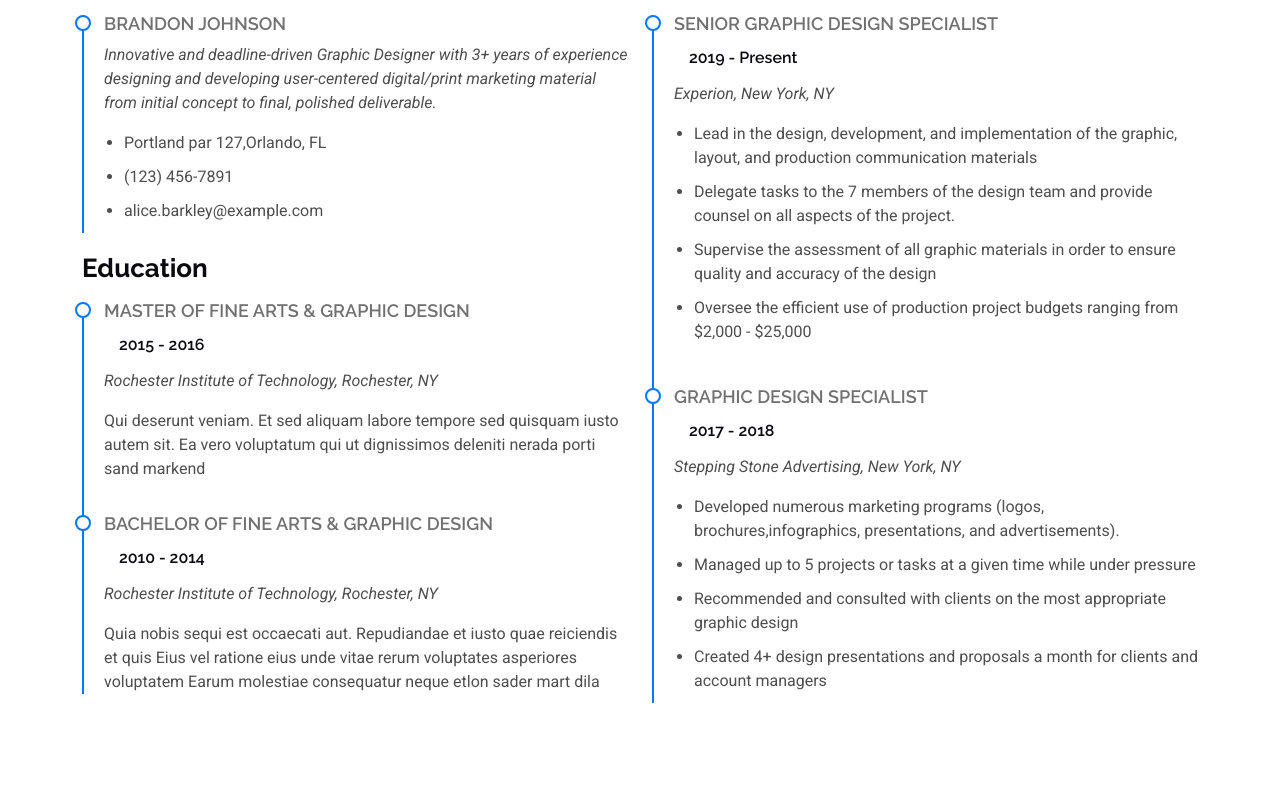
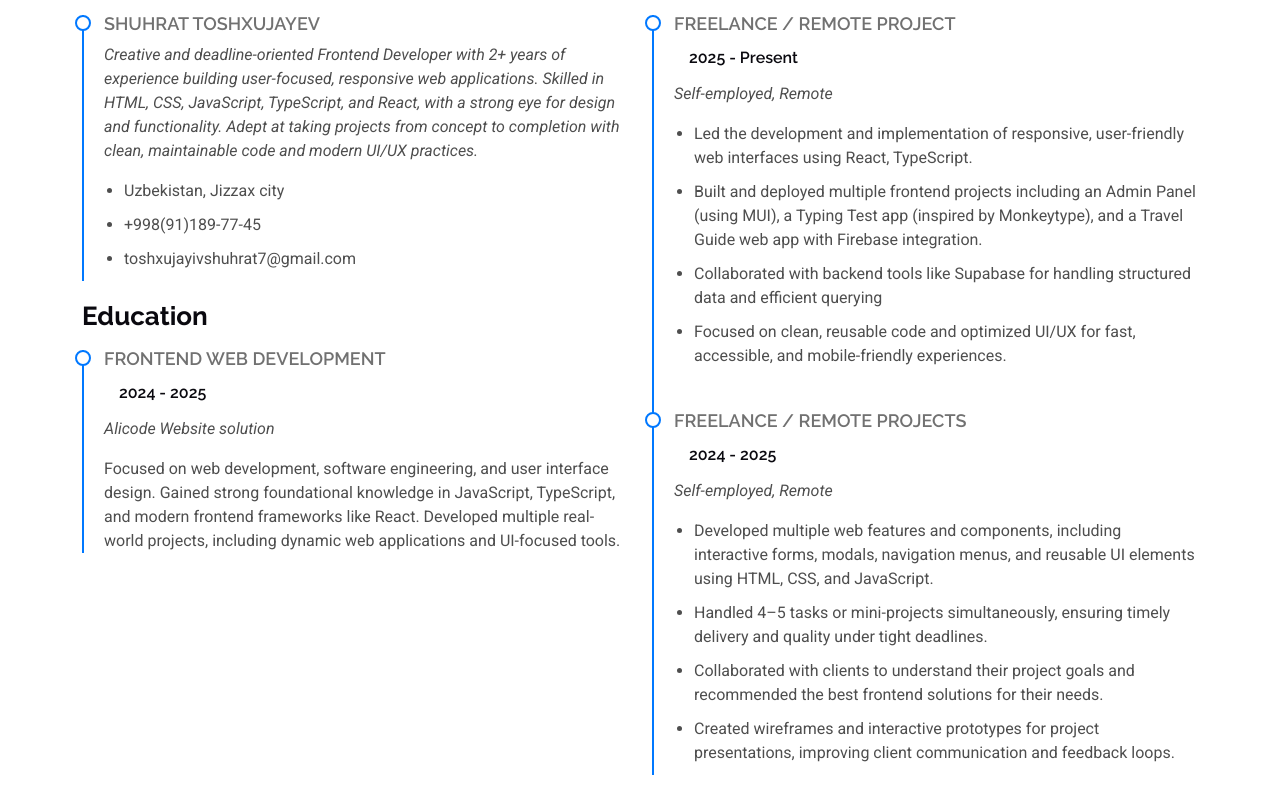
Before and after one commit to shuhrat71/Portfolio, a plain HTML site: page index.html in a window 1280 px wide. Shown: the part 1821-2620 px from the top of the page. Drawn offline with Linux system fonts and the light colour scheme.

Commit message:
Update index.html with new personal details, skills, and professional experience

```diff
--- a/index.html
+++ b/index.html
@@ -179,55 +179,49 @@
             <h3 class="resume-title">Sumary</h3>
 
             <div class="resume-item pb-0">
-              <h4>Brandon Johnson</h4>
-              <p><em>Innovative and deadline-driven Graphic Designer with 3+ years of experience designing and developing user-centered digital/print marketing material from initial concept to final, polished deliverable.</em></p>
+              <h4>Shuhrat Toshxujayev</h4>
+              <p><em>Creative and deadline-oriented Frontend Developer with 2+ years of experience building user-focused, responsive web applications. Skilled in HTML, CSS, JavaScript, TypeScript, and React, with a strong eye for design and functionality. Adept at taking projects from concept to completion with clean, maintainable code and modern UI/UX practices.</em></p>
               <ul>
-                <li>Portland par 127,Orlando, FL</li>
-                <li>(123) 456-7891</li>
-                <li>alice.barkley@example.com</li>
+                <li>Uzbekistan, Jizzax city</li>
+                <li>+998(91)189-77-45</li>
+                <li>toshxujayivshuhrat7@gmail.com</li>
               </ul>
             </div><!-- Edn Resume Item -->
 
             <h3 class="resume-title">Education</h3>
             <div class="resume-item">
-              <h4>Master of Fine Arts &amp; Graphic Design</h4>
-              <h5>2015 - 2016</h5>
-              <p><em>Rochester Institute of Technology, Rochester, NY</em></p>
-              <p>Qui deserunt veniam. Et sed aliquam labore tempore sed quisquam iusto autem sit. Ea vero voluptatum qui ut dignissimos deleniti nerada porti sand markend</p>
+              <h4>Frontend Web Development</h4>
+              <h5>2024 - 2025</h5>
+              <p><em>Alicode Website solution</em></p>
+              <p>Focused on web development, software engineering, and user interface design. Gained strong foundational knowledge in JavaScript, TypeScript, and modern frontend frameworks like React. Developed multiple real-world projects, including dynamic web applications and UI-focused tools.</p>
             </div><!-- Edn Resume Item -->
-
-            <div class="resume-item">
-              <h4>Bachelor of Fine Arts &amp; Graphic Design</h4>
-              <h5>2010 - 2014</h5>
-              <p><em>Rochester Institute of Technology, Rochester, NY</em></p>
-              <p>Quia nobis sequi est occaecati aut. Repudiandae et iusto quae reiciendis et quis Eius vel ratione eius unde vitae rerum voluptates asperiores voluptatem Earum molestiae consequatur neque etlon sader mart dila</p>
-            </div><!-- Edn Resume Item -->
-
           </div>
 
           <div class="col-lg-6" data-aos="fade-up" data-aos-delay="200">
             <h3 class="resume-title">Professional Experience</h3>
             <div class="resume-item">
-              <h4>Senior graphic design specialist</h4>
-              <h5>2019 - Present</h5>
-              <p><em>Experion, New York, NY </em></p>
+              <h4>Freelance / Remote Project</h4>
+              <h5>2025 - Present</h5>
+              <p><em>Self-employed, Remote</em></p>
               <ul>
-                <li>Lead in the design, development, and implementation of the graphic, layout, and production communication materials</li>
-                <li>Delegate tasks to the 7 members of the design team and provide counsel on all aspects of the project. </li>
-                <li>Supervise the assessment of all graphic materials in order to ensure quality and accuracy of the design</li>
-                <li>Oversee the efficient use of production project budgets ranging from $2,000 - $25,000</li>
+                <li>Led the development and implementation of responsive, user-friendly web interfaces using React, TypeScript.</li>
+                <li>Built and deployed multiple frontend projects including an Admin Panel (using MUI), a Typing Test app (inspired by Monkeytype), and a Travel Guide web app with Firebase integration. </li>
+                <li>Collaborated with backend tools like Supabase for handling structured data and efficient querying</li>
+                <li>Focused on clean, reusable code and optimized UI/UX for fast, accessible, and mobile-friendly experiences.</li>
               </ul>
             </div><!-- Edn Resume Item -->
 
             <div class="resume-item">
-              <h4>Graphic design specialist</h4>
-              <h5>2017 - 2018</h5>
-              <p><em>Stepping Stone Advertising, New York, NY</em></p>
+              <h4>Freelance / Remote Projects</h4>
+              <h5>2024 - 2025</h5>
+              <p><em>Self-employed, Remote</em></p>
               <ul>
-                <li>Developed numerous marketing programs (logos, brochures,infographics, presentations, and advertisements).</li>
-                <li>Managed up to 5 projects or tasks at a given time while under pressure</li>
-                <li>Recommended and consulted with clients on the most appropriate graphic design</li>
-                <li>Created 4+ design presentations and proposals a month for clients and account managers</li>
+                <li>Developed multiple web features and components, including interactive forms, modals, navigation menus, and reusable UI elements using HTML, CSS, and JavaScript.</li>
+                <li>Handled 4–5 tasks or mini-projects simultaneously, ensuring timely delivery and quality under tight deadlines.</li>
+                <li>Collaborated with clients to understand their project goals and recommended the best frontend solutions for their needs.
+
+                </li>
+                <li>Created wireframes and interactive prototypes for project presentations, improving client communication and feedback loops.</li>
               </ul>
             </div><!-- Edn Resume Item -->
 
```
